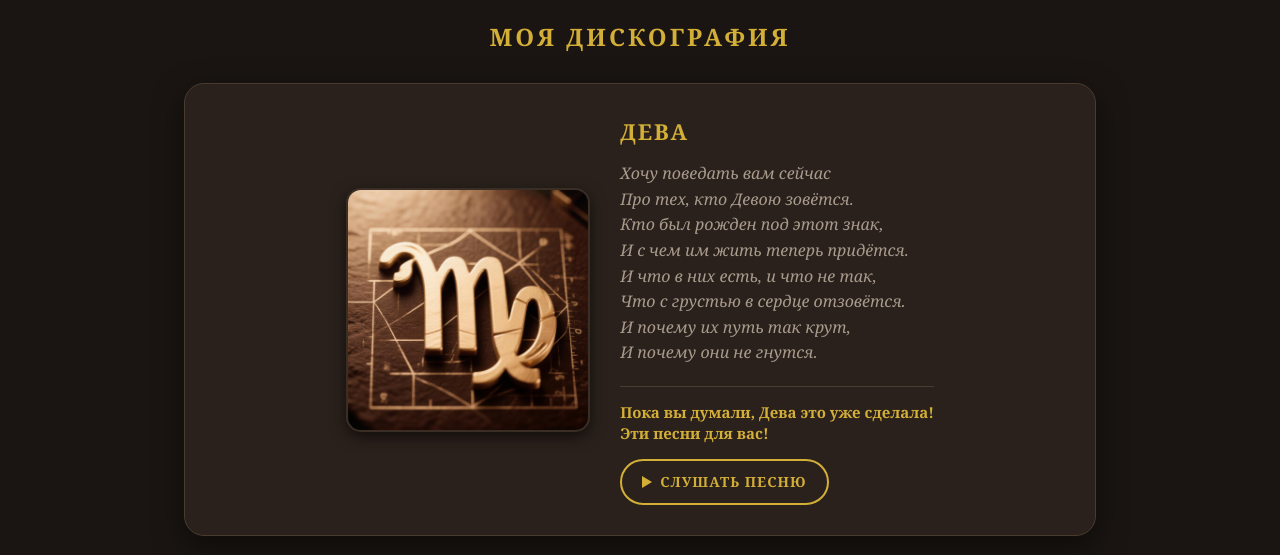
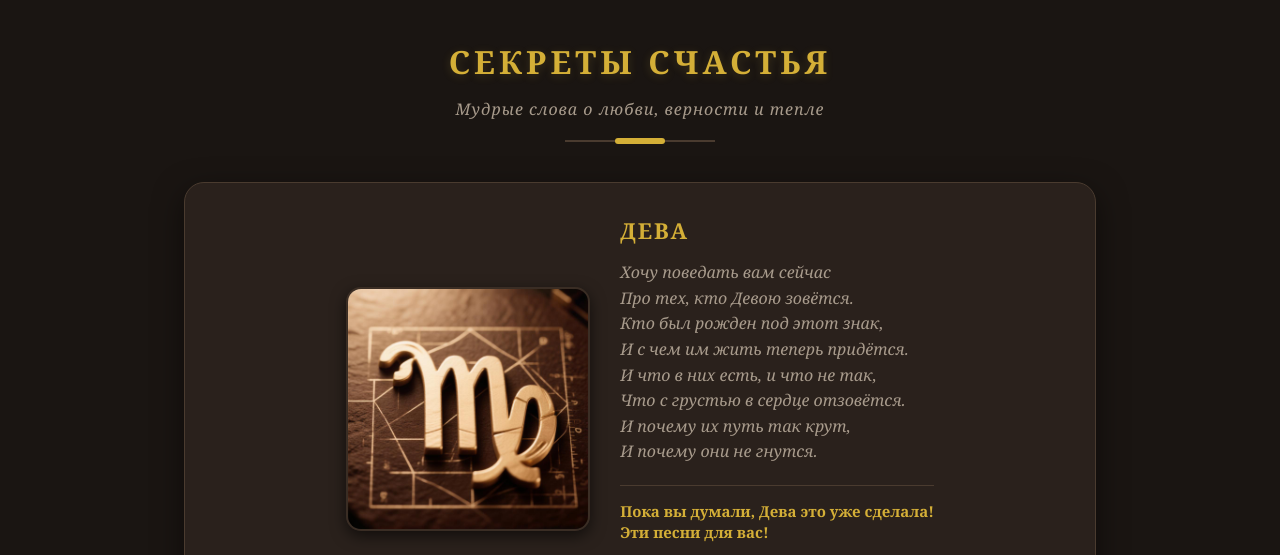
Before and after one commit to warmlight-music/my-music, a plain HTML site: page index.html in a window 1280 px wide. Shown: the top 555 px of the page. Drawn offline with Linux system fonts and the light colour scheme.

Commit message:
Add files via upload

```diff
--- a/index.html
+++ b/index.html
@@ -3,7 +3,7 @@
 <head>
     <meta charset="UTF-8">
     <meta name="viewport" content="width=device-width, initial-scale=1.0">
-    <title>Моя Дискография</title>
+    <title>Секреты счастья | Дискография</title>
     <style>
         /* Базовые стили */
         body {
@@ -20,15 +20,46 @@
 
         .site-header {
             text-align: center;
-            margin-bottom: 30px;
+            margin-bottom: 40px;
+            margin-top: 20px;
         }
 
         .site-header h1 {
-            font-size: 24px;
-            letter-spacing: 3px;
+            font-size: 32px;
+            letter-spacing: 4px;
             text-transform: uppercase;
             color: #d4af37;
             margin: 0;
+            text-shadow: 0 2px 10px rgba(212, 175, 55, 0.2);
+        }
+
+        .site-header p {
+            color: #a89b8c;
+            font-style: italic;
+            margin-top: 15px;
+            font-size: 16px;
+            letter-spacing: 1px;
+        }
+
+        /* Декоративная линия под заголовком */
+        .header-line {
+            width: 150px;
+            height: 2px;
+            background-color: #4a3b2f;
+            margin: 20px auto 0 auto;
+            position: relative;
+        }
+
+        .header-line::after {
+            content: '';
+            position: absolute;
+            top: -2px;
+            left: 50%;
+            transform: translateX(-50%);
+            width: 50px;
+            height: 6px;
+            background-color: #d4af37;
+            border-radius: 3px;
         }
 
         /* Блок с обложкой и текстом */
@@ -94,7 +125,7 @@
             line-height: 1.4;
         }
 
-        /* НОВАЯ КНОПКА ПЛЕЯ */
+        /* Кнопка Плея */
         .play-button {
             display: inline-flex;
             align-items: center;
@@ -118,13 +149,12 @@
             box-shadow: 0 0 15px rgba(212, 175, 55, 0.5);
         }
 
-        /* Иконка Play (треугольник) */
         .play-icon {
             width: 0;
             height: 0;
             border-top: 6px solid transparent;
             border-bottom: 6px solid transparent;
-            border-left: 10px solid currentColor; /* Наследует цвет текста */
+            border-left: 10px solid currentColor;
             margin-right: 8px;
         }
 
@@ -239,6 +269,13 @@
 
         /* --- АДАПТИВНОСТЬ ДЛЯ ТЕЛЕФОНОВ --- */
         @media (max-width: 768px) {
+            .site-header h1 {
+                font-size: 24px;
+                letter-spacing: 2px;
+            }
+            .site-header p {
+                font-size: 14px;
+            }
             .hero-section {
                 flex-direction: column;
                 text-align: center;
@@ -261,8 +298,11 @@
 </head>
 <body>
 
+    <!-- НОВЫЙ ЗАГОЛОВОК -->
     <div class="site-header">
-        <h1>Моя Дискография</h1>
+        <h1>Секреты счастья</h1>
+        <p>Мудрые слова о любви, верности и тепле</p>
+        <div class="header-line"></div>
     </div>
 
     <!-- Блок с обложкой, текстом и слоганом -->
@@ -284,7 +324,6 @@
                 Эти песни для вас!
             </div>
 
-            <!-- НОВАЯ КНОПКА -->
             <div class="play-button">
                 <div class="play-icon"></div> СЛУШАТЬ ПЕСНЮ
             </div>
```
